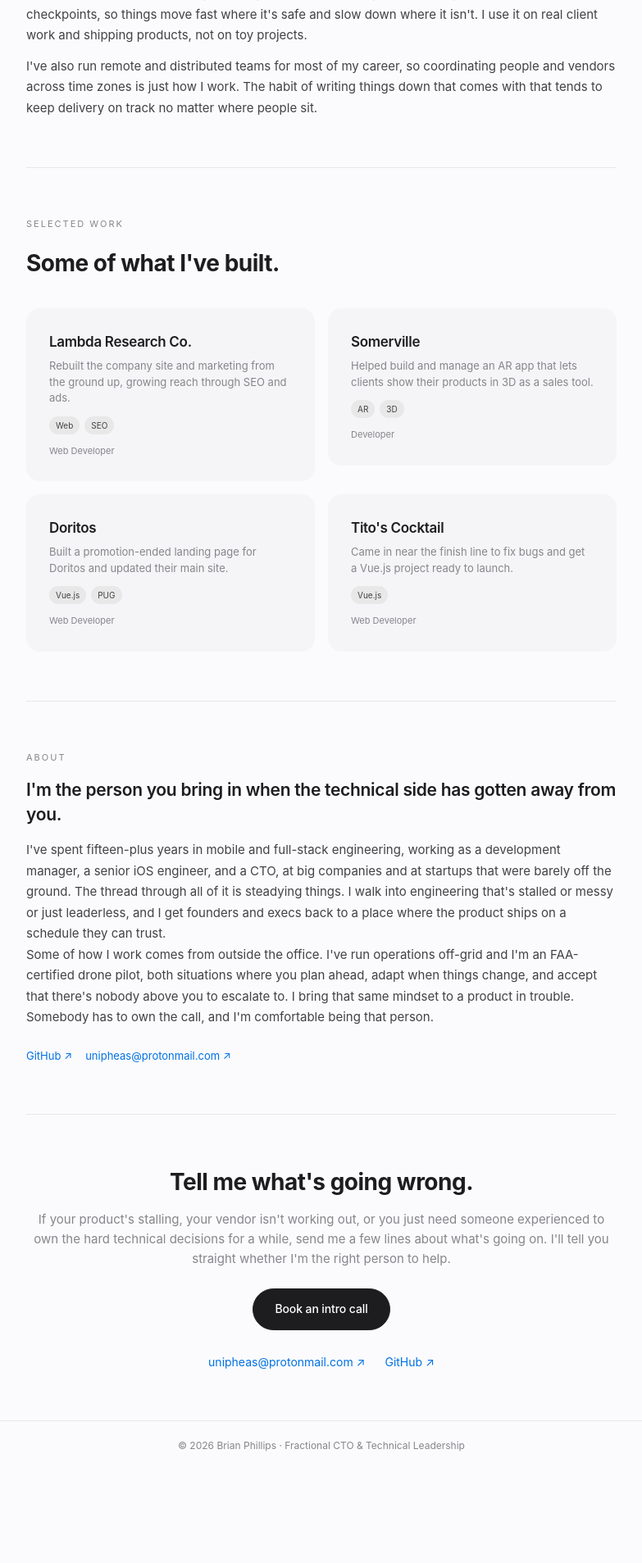
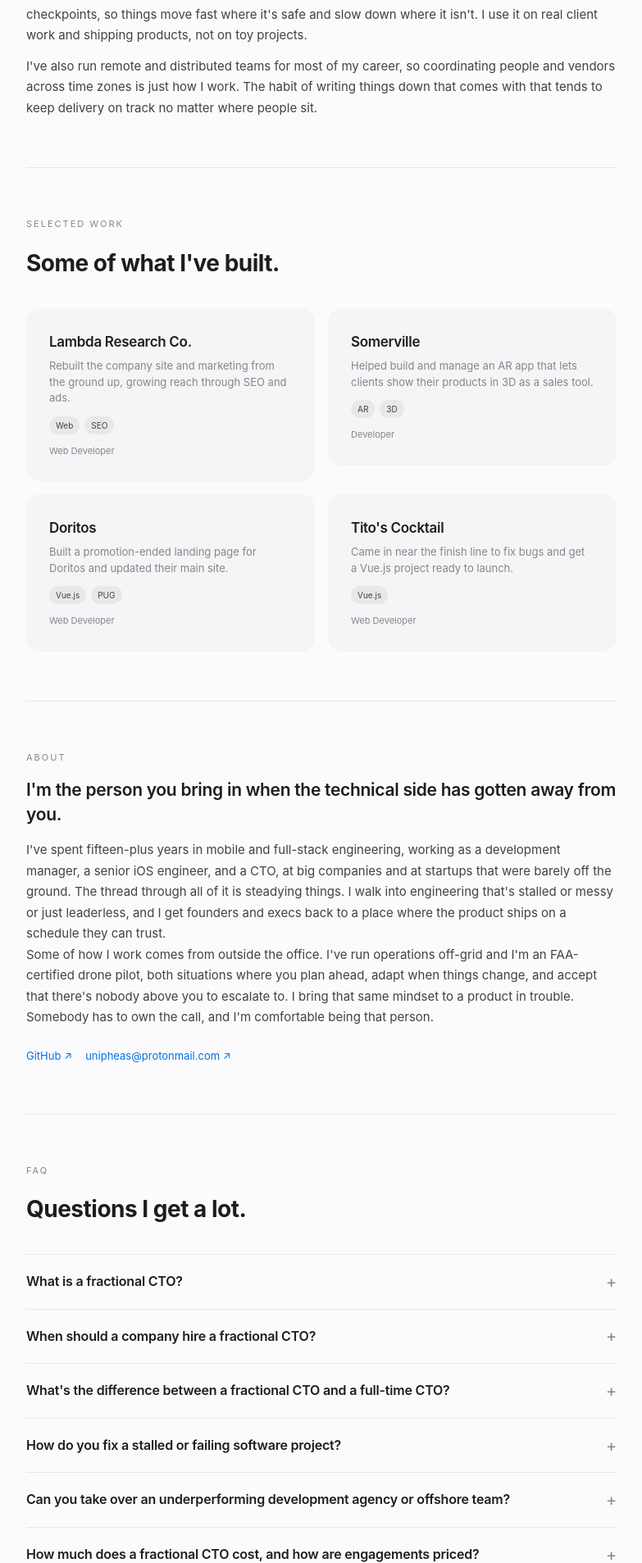
Before and after one commit to unipheas/unipheas.github.io, a PHP site: page / in a window 1280 px wide. Shown: the part 4333-6240 px from the top of the page at 82% size, without its empty margins (248-1031 px from the left). Before the commit the page ends 6104 px from the top, so only its background shows below. Run offline with PHP 8.4, Linux system fonts and the light colour scheme.

Commit message:
Optimize for AI search (query fan-out)
Add content and metadata so the site surfaces well in AI search engines
that decompose a query into many sub-questions:

- FAQ section answering the common fan-out sub-queries (what is a
  fractional CTO, when to hire one, fixing stalled projects, vendor
  takeover, pricing, remote work, tech stack), as a no-JS accordion
- JSON-LD structured data: Person, ProfessionalService with engagement
  offers, WebSite, and a FAQPage mirroring the visible FAQ
- canonical URL and robots meta
- robots.txt explicitly allowing major AI/search crawlers + sitemap ref
- sitemap.xml and llms.txt summary for AI assistants

https://claude.ai/code/session_01HBXn8GetUA9S5JPP1pHFx1

```diff
--- a/css/style.css
+++ b/css/style.css
@@ -818,6 +818,58 @@ img {
   margin-bottom: 28px;
 }
 
+/* --- FAQ --- */
+.faq-list {
+  border-top: 1px solid var(--color-border);
+}
+
+.faq-item {
+  border-bottom: 1px solid var(--color-border);
+}
+
+.faq-item summary {
+  list-style: none;
+  cursor: pointer;
+  display: flex;
+  justify-content: space-between;
+  align-items: center;
+  gap: 16px;
+  padding: 20px 0;
+  font-size: 16px;
+  font-weight: 600;
+  letter-spacing: -0.2px;
+  color: var(--color-primary);
+}
+
+.faq-item summary::-webkit-details-marker {
+  display: none;
+}
+
+.faq-item summary::after {
+  content: '+';
+  font-size: 20px;
+  font-weight: 400;
+  color: var(--color-tertiary);
+  line-height: 1;
+  flex-shrink: 0;
+}
+
+.faq-item[open] summary::after {
+  content: '\2212';
+}
+
+.faq-item summary:hover {
+  color: var(--color-accent);
+}
+
+.faq-answer {
+  font-size: 15px;
+  color: var(--color-secondary);
+  line-height: 1.7;
+  padding: 0 0 20px;
+  max-width: 680px;
+}
+
 /* --- Scroll Animations --- */
 .animate-on-scroll {
   opacity: 0;
--- a/index.html
+++ b/index.html
@@ -12,8 +12,75 @@
   <meta property="og:type" content="website">
   <meta property="og:url" content="https://unipheas.github.io">
 
+  <link rel="canonical" href="https://unipheas.github.io/">
+  <meta name="robots" content="index, follow, max-snippet:-1, max-image-preview:large">
+
   <!-- Favicon -->
   <link rel="icon" type="image/svg+xml" href="img/favicon.svg">
+
+  <!-- Structured data for search and AI engines -->
+  <script type="application/ld+json">
+  {
+    "@context": "https://schema.org",
+    "@graph": [
+      {
+        "@type": "Person",
+        "@id": "https://unipheas.github.io/#brian",
+        "name": "Brian Phillips",
+        "jobTitle": "Fractional CTO",
+        "email": "mailto:unipheas@protonmail.com",
+        "url": "https://unipheas.github.io/",
+        "sameAs": ["https://github.com/unipheas"],
+        "description": "Fractional CTO and engineering leader with 15+ years in mobile and full-stack engineering, specializing in stabilizing failing products, recovering stalled initiatives, and leading teams and vendors to reliable delivery.",
+        "knowsAbout": ["Fractional CTO leadership", "Mobile architecture", "Engineering leadership", "Software delivery recovery", "Interim CTO", "Technical strategy", "Vendor management", "Engineering team scaling", "CI/CD", "Release management", "Swift", "SwiftUI", "UIKit", "React Native", "AWS", "Backend integration"]
+      },
+      {
+        "@type": "ProfessionalService",
+        "@id": "https://unipheas.github.io/#service",
+        "name": "Brian Phillips — Fractional CTO & Technical Leadership",
+        "url": "https://unipheas.github.io/",
+        "image": "https://unipheas.github.io/img/uploads/headshot.jpg",
+        "founder": {"@id": "https://unipheas.github.io/#brian"},
+        "provider": {"@id": "https://unipheas.github.io/#brian"},
+        "areaServed": {"@type": "Place", "name": "Worldwide (remote)"},
+        "serviceType": ["Fractional CTO", "Technical advisory", "Architecture and delivery audit", "Software delivery recovery", "Interim engineering leadership"],
+        "description": "Fractional CTO and technical leadership for founders, SMBs, and enterprise teams: stabilizing failing products, recovering stalled initiatives, taking over underperforming vendors, modernizing architecture, and restoring reliable delivery.",
+        "hasOfferCatalog": {
+          "@type": "OfferCatalog",
+          "name": "Engagement models",
+          "itemListElement": [
+            {"@type": "Offer", "itemOffered": {"@type": "Service", "name": "Technical Advisory", "description": "Monthly retainer for ongoing senior technical guidance: strategy, hiring, and architecture."}},
+            {"@type": "Offer", "itemOffered": {"@type": "Service", "name": "Fractional CTO", "description": "Part-time executive ownership of engineering: direction, team, vendors, and delivery."}},
+            {"@type": "Offer", "itemOffered": {"@type": "Service", "name": "Architecture & Delivery Audit", "description": "Fixed-scope assessment of your product, codebase, team, and pipeline with a prioritized plan."}},
+            {"@type": "Offer", "itemOffered": {"@type": "Service", "name": "Delivery Recovery", "description": "Scoped engagement to get a stalled or failing initiative shipping again."}}
+          ]
+        }
+      },
+      {
+        "@type": "WebSite",
+        "@id": "https://unipheas.github.io/#website",
+        "url": "https://unipheas.github.io/",
+        "name": "Brian Phillips — Fractional CTO",
+        "publisher": {"@id": "https://unipheas.github.io/#brian"}
+      },
+      {
+        "@type": "FAQPage",
+        "@id": "https://unipheas.github.io/#faq",
+        "mainEntity": [
+          {"@type": "Question", "name": "What is a fractional CTO?", "acceptedAnswer": {"@type": "Answer", "text": "A fractional CTO is an experienced technical leader who runs your engineering part-time instead of as a full-time hire. You get someone to own technical strategy, lead the team and any vendors, and stay accountable for delivery, for a fraction of the cost and commitment of a full-time executive."}},
+          {"@type": "Question", "name": "When should a company hire a fractional CTO?", "acceptedAnswer": {"@type": "Answer", "text": "It usually makes sense when you need senior technical leadership but can't justify a full-time CTO yet: an early-stage startup, a founder without a technical co-founder, or a company whose product has stalled and needs someone to take ownership. If decisions are stuck because nobody owns the technical call, it's time."}},
+          {"@type": "Question", "name": "What is the difference between a fractional CTO and a full-time CTO?", "acceptedAnswer": {"@type": "Answer", "text": "The work is the same; the commitment isn't. A fractional CTO gives you the same strategy, leadership, and accountability a full-time CTO would, but part-time and on a flexible arrangement. It fits until the company is big enough that the role needs someone in the seat every day."}},
+          {"@type": "Question", "name": "How do you fix a stalled or failing software project?", "acceptedAnswer": {"@type": "Answer", "text": "I start by getting an honest read on the code, the team, and any vendors, then stop the immediate problems so things start shipping again. The bigger architecture and process fixes come after, once delivery is stable. I think of it as assess, stabilize, strengthen."}},
+          {"@type": "Question", "name": "Can you take over an underperforming development agency or offshore team?", "acceptedAnswer": {"@type": "Answer", "text": "Yes. A lot of my work is stepping in as the client's technical authority when an agency or offshore team isn't delivering: reviewing what they've built, setting clear standards and a real schedule, and holding them to it, or helping you move on if that's the better call."}},
+          {"@type": "Question", "name": "How much does a fractional CTO cost and how are engagements priced?", "acceptedAnswer": {"@type": "Answer", "text": "Engagements are set up as monthly retainers or fixed-scope projects rather than hourly billing. The audit is a fixed fee, advisory and fractional CTO work are monthly, and recovery projects are scoped to the situation. I take on a small number of clients at a time."}},
+          {"@type": "Question", "name": "What kind of companies and stages do you work with?", "acceptedAnswer": {"@type": "Answer", "text": "Startup founders, small and mid-sized businesses, and enterprise teams, often ones under pressure from a stalled product, an unstable codebase, or a vendor that isn't working out. I've worked across both large enterprise initiatives and early-stage startups."}},
+          {"@type": "Question", "name": "Do you work remotely?", "acceptedAnswer": {"@type": "Answer", "text": "Yes. I've led remote and distributed teams for most of my career, coordinating engineers and vendors across time zones. Remote is the default in how I work, and the habits that come with it tend to keep delivery on track."}},
+          {"@type": "Question", "name": "What technologies do you specialize in?", "acceptedAnswer": {"@type": "Answer", "text": "My background is mobile and full-stack engineering: Swift, SwiftUI, UIKit, and React Native on mobile, plus backend and cloud work on AWS. Beyond specific tools, the focus is architecture, CI/CD, release discipline, and the technical strategy that ties engineering to the business."}}
+        ]
+      }
+    ]
+  }
+  </script>
 
   <!-- Styles -->
   <link rel="stylesheet" href="css/style.css">
@@ -30,6 +97,7 @@
           <li><a href="#problems">What I Solve</a></li>
           <li><a href="#engagement">Engagement</a></li>
           <li><a href="#results">Results</a></li>
+          <li><a href="#faq">FAQ</a></li>
           <li><a href="#about">About</a></li>
         </ul>
         <a href="#contact" class="nav-cta">Get in touch</a>
@@ -45,6 +113,7 @@
         <li><a href="#problems">What I Solve</a></li>
         <li><a href="#engagement">Engagement</a></li>
         <li><a href="#results">Results</a></li>
+        <li><a href="#faq">FAQ</a></li>
         <li><a href="#about">About</a></li>
         <li><a href="#contact">Get in touch</a></li>
       </ul>
@@ -312,6 +381,55 @@
 
     <div class="divider"></div>
 
+    <!-- FAQ -->
+    <section id="faq" class="section" aria-label="Frequently asked questions">
+      <div class="container">
+        <p class="section-label">FAQ</p>
+        <h2 class="section-title">Questions I get a lot.</h2>
+
+        <div class="faq-list animate-on-scroll">
+          <details class="faq-item">
+            <summary>What is a fractional CTO?</summary>
+            <p class="faq-answer">A fractional CTO is an experienced technical leader who runs your engineering part-time instead of as a full-time hire. You get someone to own technical strategy, lead the team and any vendors, and stay accountable for delivery, for a fraction of the cost and commitment of a full-time executive.</p>
+          </details>
+          <details class="faq-item">
+            <summary>When should a company hire a fractional CTO?</summary>
+            <p class="faq-answer">It usually makes sense when you need senior technical leadership but can't justify a full-time CTO yet: an early-stage startup, a founder without a technical co-founder, or a company whose product has stalled and needs someone to take ownership. If decisions are stuck because nobody owns the technical call, it's time.</p>
+          </details>
+          <details class="faq-item">
+            <summary>What's the difference between a fractional CTO and a full-time CTO?</summary>
+            <p class="faq-answer">The work is the same; the commitment isn't. A fractional CTO gives you the same strategy, leadership, and accountability a full-time CTO would, but part-time and on a flexible arrangement. It fits until the company is big enough that the role needs someone in the seat every day.</p>
+          </details>
+          <details class="faq-item">
+            <summary>How do you fix a stalled or failing software project?</summary>
+            <p class="faq-answer">I start by getting an honest read on the code, the team, and any vendors, then stop the immediate problems so things start shipping again. The bigger architecture and process fixes come after, once delivery is stable. I think of it as assess, stabilize, strengthen.</p>
+          </details>
+          <details class="faq-item">
+            <summary>Can you take over an underperforming development agency or offshore team?</summary>
+            <p class="faq-answer">Yes. A lot of my work is stepping in as the client's technical authority when an agency or offshore team isn't delivering: reviewing what they've built, setting clear standards and a real schedule, and holding them to it, or helping you move on if that's the better call.</p>
+          </details>
+          <details class="faq-item">
+            <summary>How much does a fractional CTO cost, and how are engagements priced?</summary>
+            <p class="faq-answer">Engagements are set up as monthly retainers or fixed-scope projects rather than hourly billing. The audit is a fixed fee, advisory and fractional CTO work are monthly, and recovery projects are scoped to the situation. I take on a small number of clients at a time.</p>
+          </details>
+          <details class="faq-item">
+            <summary>What kind of companies and stages do you work with?</summary>
+            <p class="faq-answer">Startup founders, small and mid-sized businesses, and enterprise teams, often ones under pressure from a stalled product, an unstable codebase, or a vendor that isn't working out. I've worked across both large enterprise initiatives and early-stage startups.</p>
+          </details>
+          <details class="faq-item">
+            <summary>Do you work remotely?</summary>
+            <p class="faq-answer">Yes. I've led remote and distributed teams for most of my career, coordinating engineers and vendors across time zones. Remote is the default in how I work, and the habits that come with it tend to keep delivery on track.</p>
+          </details>
+          <details class="faq-item">
+            <summary>What technologies do you specialize in?</summary>
+            <p class="faq-answer">My background is mobile and full-stack engineering: Swift, SwiftUI, UIKit, and React Native on mobile, plus backend and cloud work on AWS. Beyond specific tools, the focus is architecture, CI/CD, release discipline, and the technical strategy that ties engineering to the business.</p>
+          </details>
+        </div>
+      </div>
+    </section>
+
+    <div class="divider"></div>
+
     <!-- Contact -->
     <section id="contact" class="section animate-on-scroll" aria-label="Contact">
       <div class="container contact-content">
```
Also changed, not shown: llms.txt (added, +50 -0 lines), robots.txt (added, +47 -0 lines), sitemap.xml (added, +15 -0 lines).
